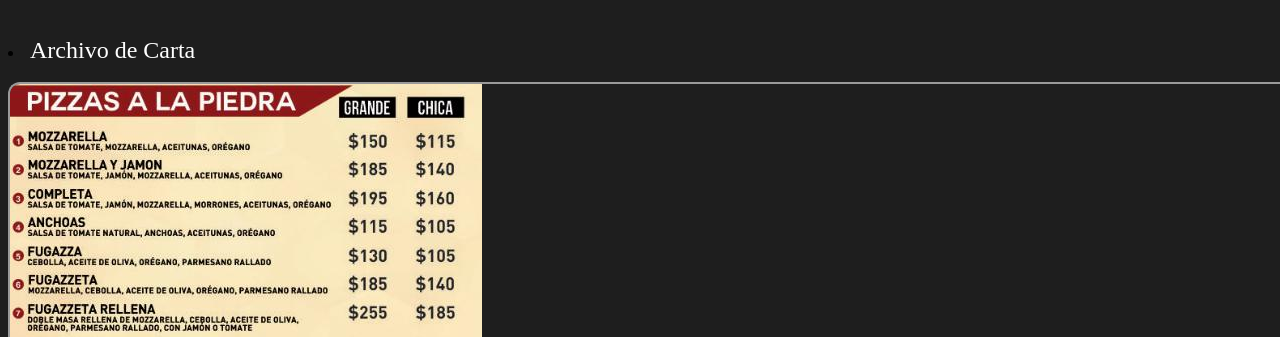
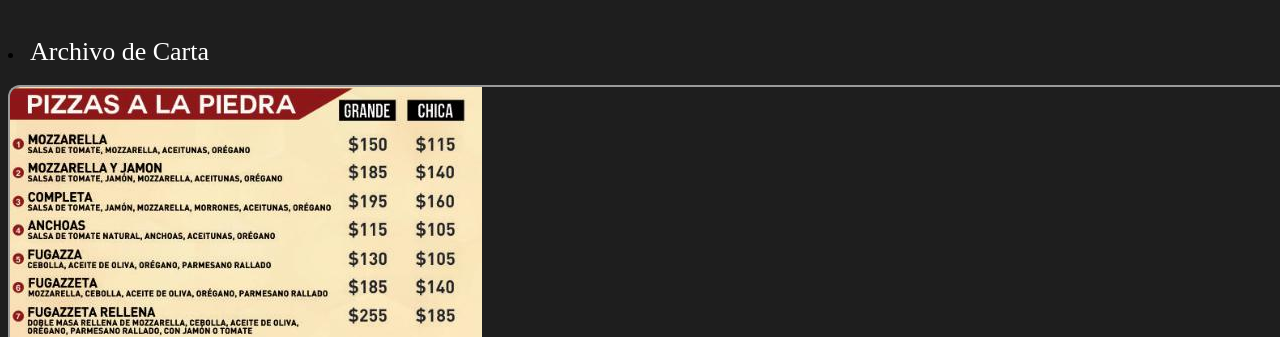
Before and after one commit to FranCode-Sand/Noche, a plain HTML site: page carta.html in a window 1280 px wide. Shown: the part 437-774 px from the top of the page. Drawn offline with Linux system fonts and the light colour scheme.

Commit message:
Actualizar carta.html

```diff
--- a/carta.html
+++ b/carta.html
@@ -55,8 +55,11 @@
       <style>
       #b{
       font-style: "Calibri";
-      font-size: 24px;
+      font-size: 26px;
       color: white;
+      }
+      #b{
+      font-hover: Burlywood;
       }
       </style>
          <iframe
```
